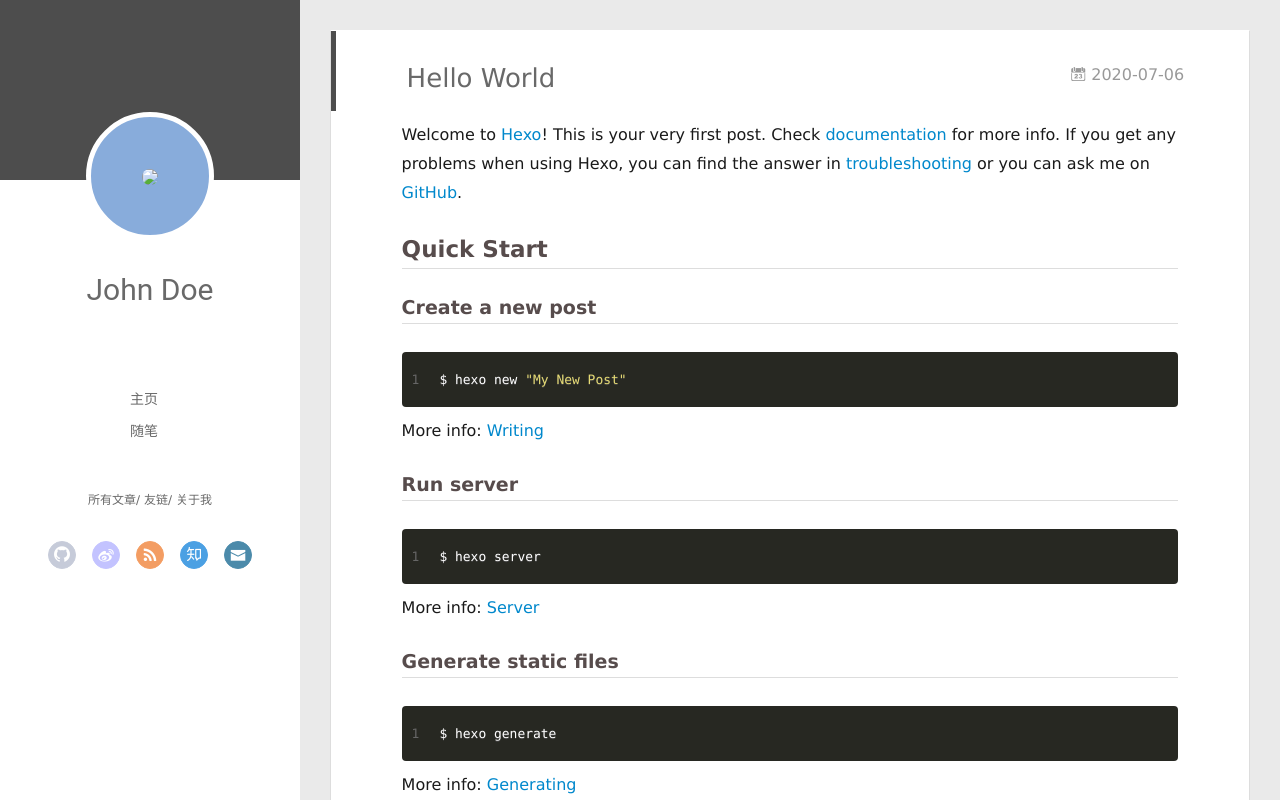
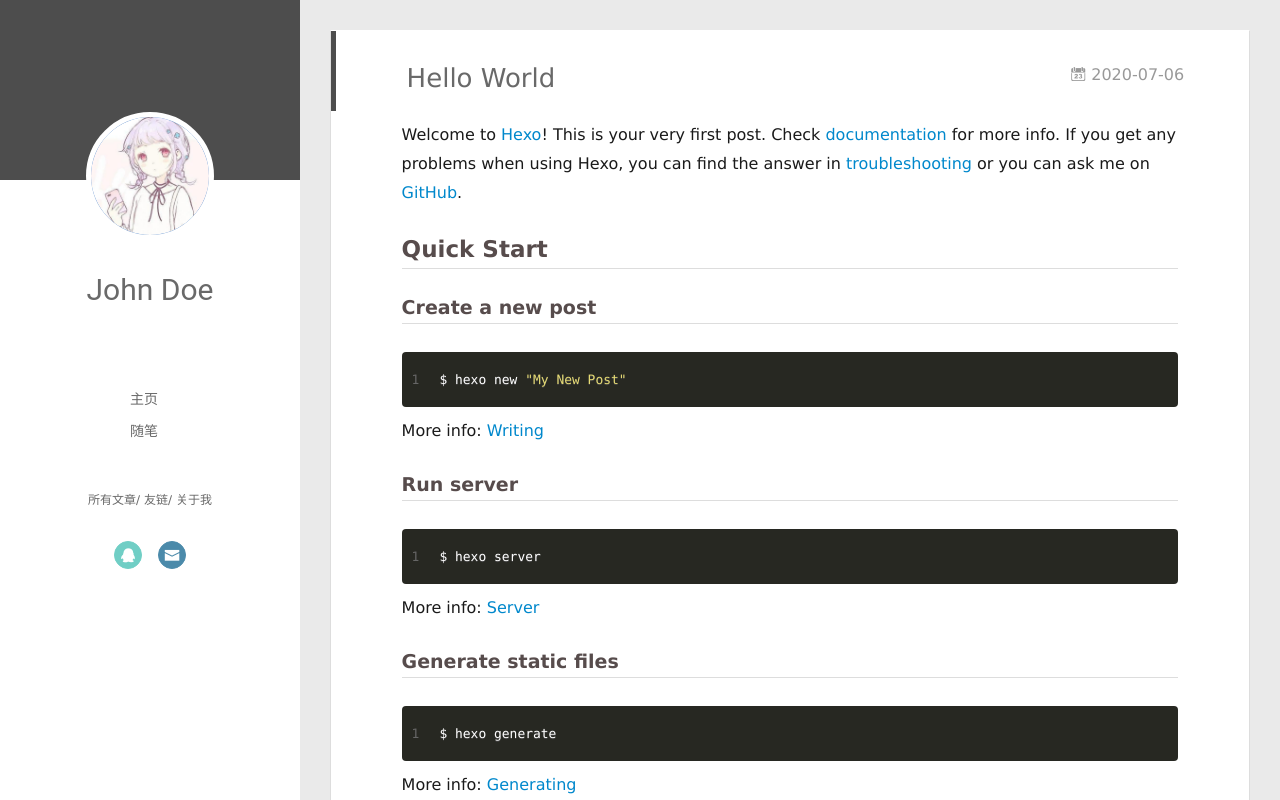
Before and after one commit to hjy2020/hjy2020.github.io, a plain HTML site: page 2020/07/06/hello-world/index.html in a window 1280 px wide. Drawn offline with Linux system fonts and the light colour scheme.

Commit message:
Site updated: 2020-07-06 18:13:09

```diff
--- a/2020/07/06/hello-world/index.html
+++ b/2020/07/06/hello-world/index.html
@@ -47,7 +47,7 @@
 <div class="intrude-less">
 	<header id="header" class="inner">
 		<a href="/" class="profilepic">
-			<img src="/assets/img/1.jpg" class="js-avatar">
+			<img src="/assets/touxiang.png" class="js-avatar">
 		</a>
 		<hgroup>
 		  <h1 class="header-author"><a href="/">John Doe</a></h1>
@@ -81,13 +81,7 @@
 		<nav class="header-nav">
 			<div class="social">
 
-					<a class="github" target="_blank" href="#" title="github"><i class="icon-github"></i></a>
-
-					<a class="weibo" target="_blank" href="#" title="weibo"><i class="icon-weibo"></i></a>
-
-					<a class="rss" target="_blank" href="#" title="rss"><i class="icon-rss"></i></a>
-
-					<a class="zhihu" target="_blank" href="#" title="zhihu"><i class="icon-zhihu"></i></a>
+					<a class="qq" target="_blank" href="/assets/1.jpg" title="qq"><i class="icon-qq"></i></a>
 
 					<a class="mail" target="_blank" href="mailto:1346730586@qq.com" title="mail"><i class="icon-mail"></i></a>
 
@@ -107,7 +101,7 @@
 	<div class="intrude-less">
 		<header id="header" class="inner">
 			<div class="profilepic">
-				<img src="/assets/img/1.jpg" class="js-avatar">
+				<img src="/assets/touxiang.png" class="js-avatar">
 			</div>
 			<hgroup>
 			  <h1 class="header-author js-header-author">John Doe</h1>
@@ -124,13 +118,7 @@
 			<nav class="header-nav">
 				<div class="social">
 
-						<a class="github" target="_blank" href="#" title="github"><i class="icon-github"></i></a>
-
-						<a class="weibo" target="_blank" href="#" title="weibo"><i class="icon-weibo"></i></a>
-
-						<a class="rss" target="_blank" href="#" title="rss"><i class="icon-rss"></i></a>
-
-						<a class="zhihu" target="_blank" href="#" title="zhihu"><i class="icon-zhihu"></i></a>
+						<a class="qq" target="_blank" href="/assets/1.jpg" title="qq"><i class="icon-qq"></i></a>
 
 						<a class="mail" target="_blank" href="mailto:1346730586@qq.com" title="mail"><i class="icon-mail"></i></a>
 
```
Also changed, not shown: archives/2020/07/index.html (+4 -16 lines), archives/2020/index.html (+4 -16 lines), archives/index.html (+4 -16 lines), index.html (+4 -16 lines), assets/1.jpg (renamed from aseets/1.jpg), assets/touxiang.png (renamed from aseets/touxiang.png).
